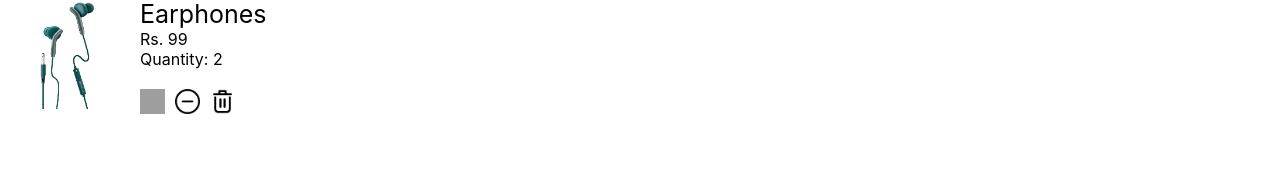
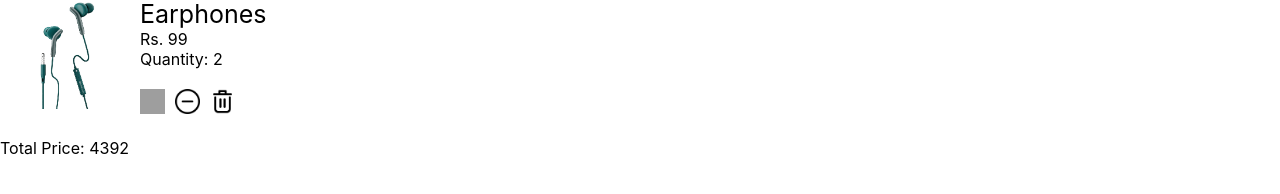
Before and after one commit to pritam1813/cart-app-miniproject, a React (Vite) app: page / in a window 1280 px wide. Shown: the part 568-762 px from the top of the page. Built offline with nearby package versions, Linux system fonts and the light colour scheme; grey boxes are pictures that could not be loaded.

Commit message:
Added total price section

```diff
--- a/src/App.tsx
+++ b/src/App.tsx
@@ -107,6 +107,18 @@ class App extends React.Component<{}, CartState> {
     return count;
   };
 
+  getTotalPrice = (): number => {
+    const { products } = this.state;
+
+    let totalPrice = 0;
+
+    products.forEach((product) => {
+      totalPrice += product.qty * product.price;
+    });
+
+    return totalPrice;
+  };
+
   render() {
     const { products } = this.state;
     return (
@@ -118,6 +130,7 @@ class App extends React.Component<{}, CartState> {
           onDecreaseQuantity={this.handleDecreaseQuantity}
           onDeleteProduct={this.handleDeleteProduct}
         />
+        <div>Total Price: {this.getTotalPrice()}</div>
       </>
     );
   }
```
